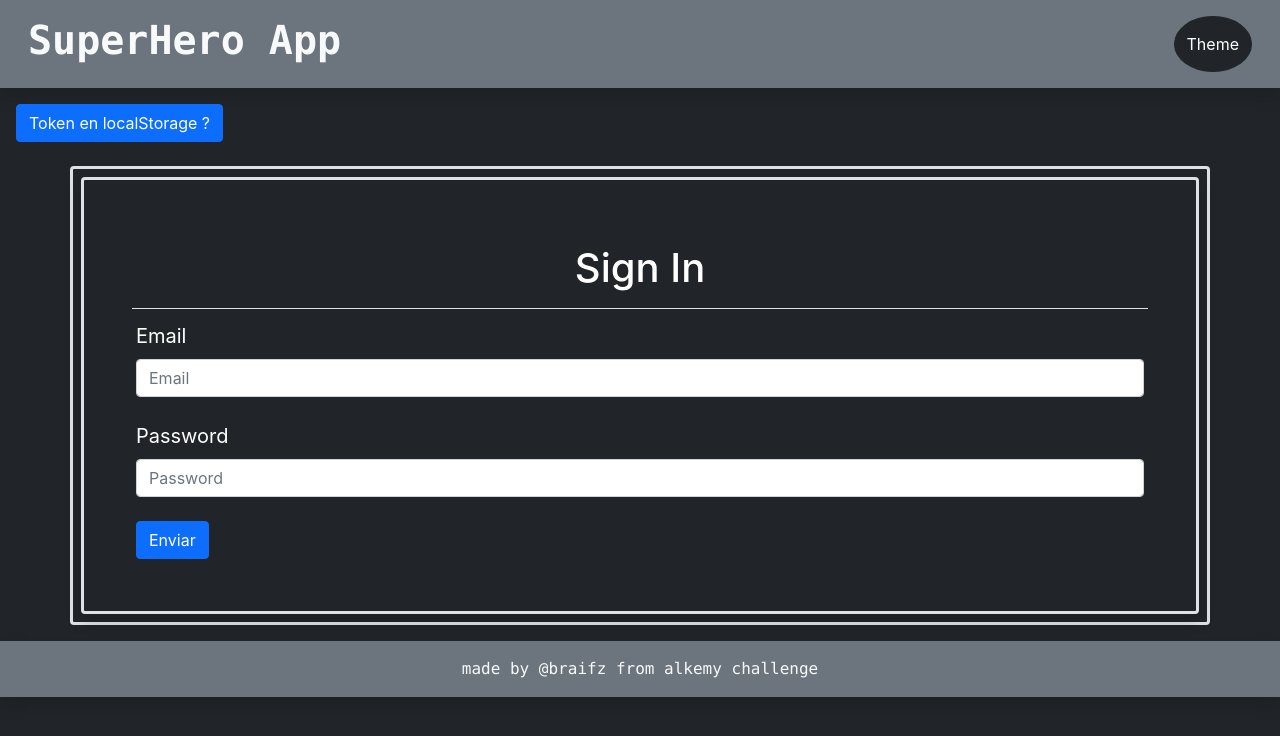
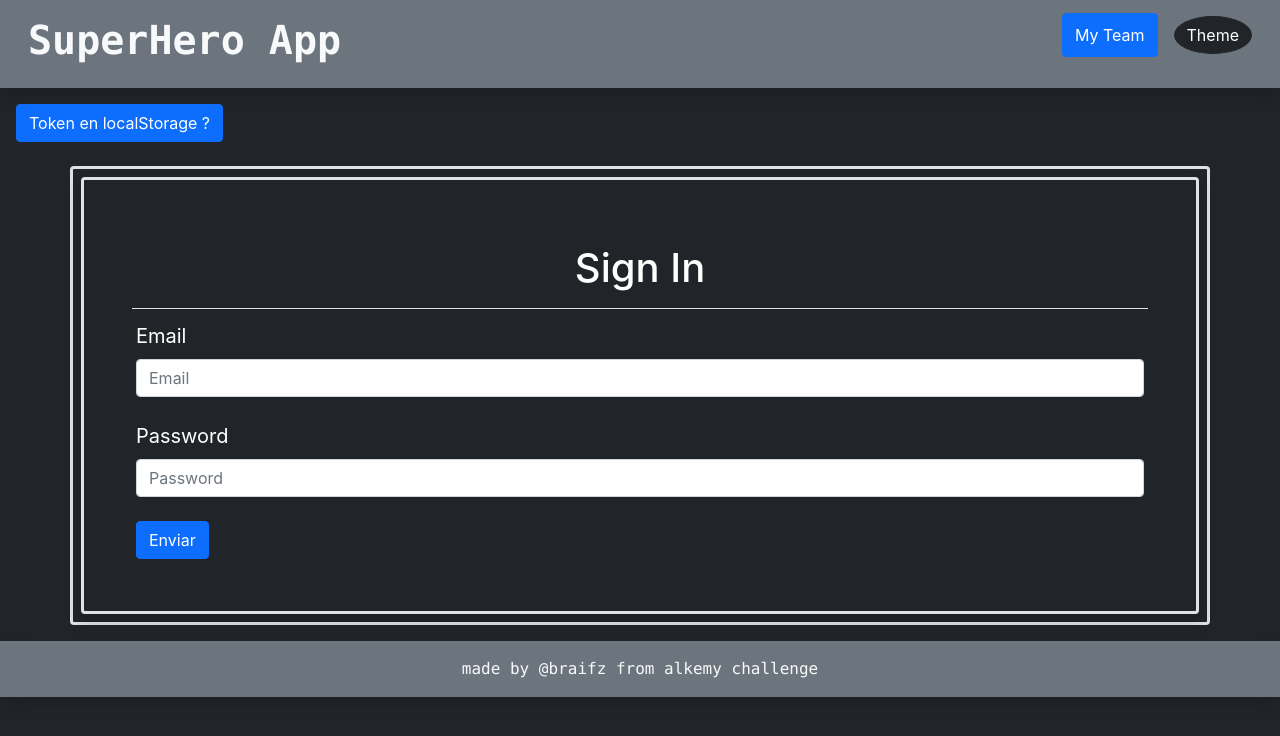
Before and after one commit to Braifz/Alkemy-challenge, a React (Create React App) app: page / in a window 1280 px wide. Shown: the top 736 px of the page. Built offline with nearby package versions, Linux system fonts and the light colour scheme; the HTML template or start-up script is replaced by a standard one.

Commit message:
create contextTheme, and add button addHeroe

```diff
--- a/src/App.js
+++ b/src/App.js
@@ -4,8 +4,7 @@ import { Button, Container } from 'react-bootstrap';
 import SignIn from './components/SignIn';
 import Home from './components/Home';
 import Layout from './components/Layout';
-import ThemeContext, { themes } from './components/ThemeContext';
-import ThemedButton from './components/ThemedButton';
+import ThemeContext, { themes } from './context/ThemeContext';
 
 const UserContext = createContext(false);
 
--- a/src/components/Card.js
+++ b/src/components/Card.js
@@ -1,6 +1,8 @@
 import { useState } from 'react';
 
-import { Container, Row, Col } from 'react-bootstrap';
+import { Button, Container, Row, Col } from 'react-bootstrap';
+
+const addHeroe = () => {};
 
 const Card = ({ props }) => {
   const AlignamentHeroeBorder =
@@ -57,6 +59,11 @@ const Card = ({ props }) => {
           </Row>
         </Col>
       </Row>
+      <Row className="justify-content-center">
+        <Button onClick={addHeroe} className="w-50  m-2">
+          Add Heroe
+        </Button>
+      </Row>
     </Container>
   );
 };
--- a/src/components/Header.js
+++ b/src/components/Header.js
@@ -1,13 +1,16 @@
-import { Container } from "react-bootstrap";
+import { Container, Button } from 'react-bootstrap';
 
-import ThemedButton from "./ThemedButton";
+import ThemedButton from './ThemedButton';
 
 const Header = () => {
   return (
     <div>
       <Container className="d-flex justify-content-between mw-100 bg-secondary text-center shadow h-auto">
         <h1 className="p-3 fw-bold font-monospace text-light">SuperHero App</h1>
-        <ThemedButton />
+        <div>
+          <Button className="h-50 align-items-center">My Team</Button>
+          <ThemedButton />
+        </div>
       </Container>
     </div>
   );
--- a/src/components/Home.js
+++ b/src/components/Home.js
@@ -2,7 +2,7 @@ import { Container } from 'react-bootstrap';
 import { useContext } from 'react';
 
 import SearchHeroe from './SearchHeroe';
-import ThemeContext from './ThemeContext';
+import ThemeContext from '../context/ThemeContext';
 
 const Home = () => {
   const { theme } = useContext(ThemeContext);
```
Also changed, not shown: src/components/Layout.js (+5 -5 lines), src/components/ThemedButton.js (+6 -6 lines), src/context/ThemeContext.js (renamed from src/components/ThemeContext.js).
